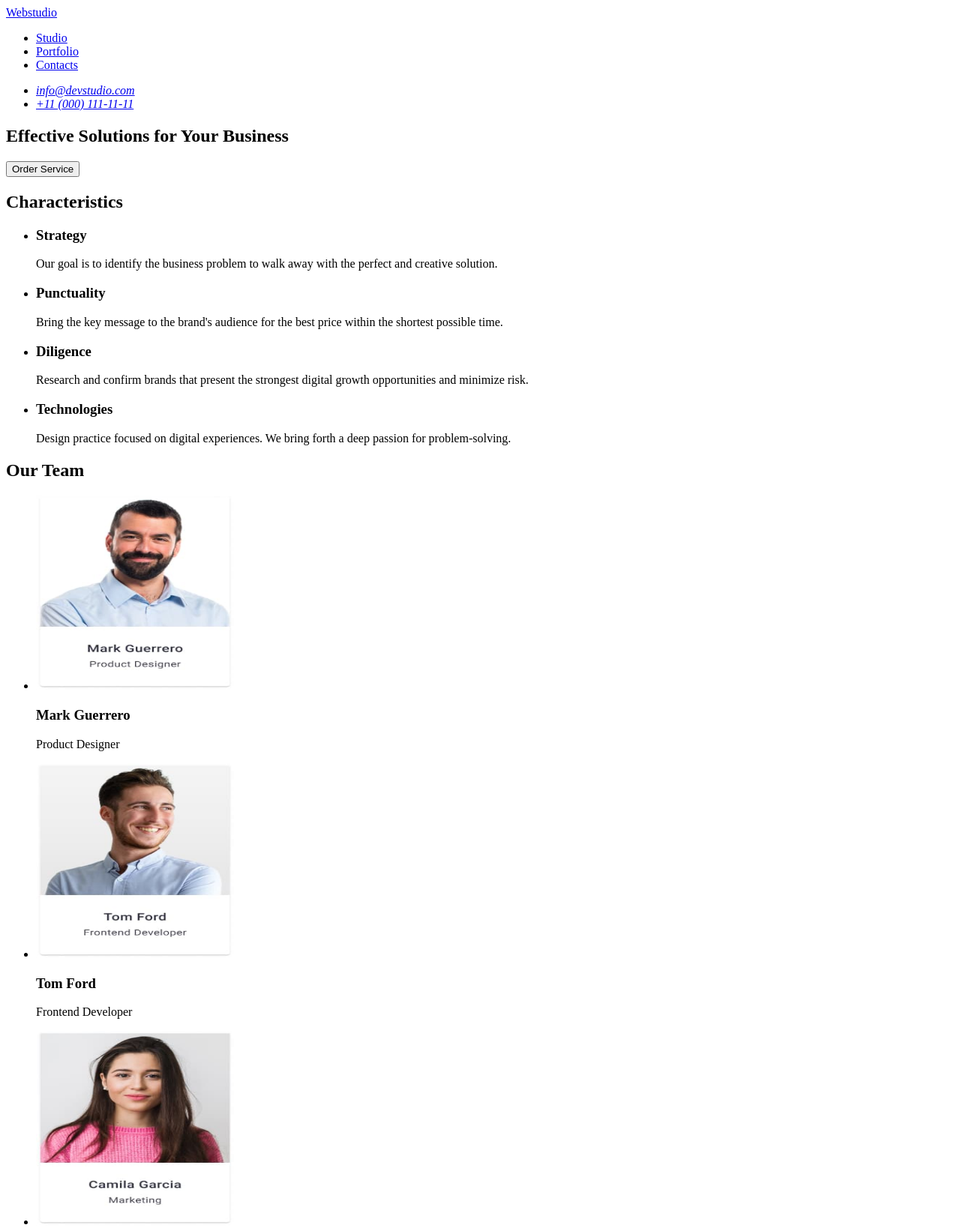
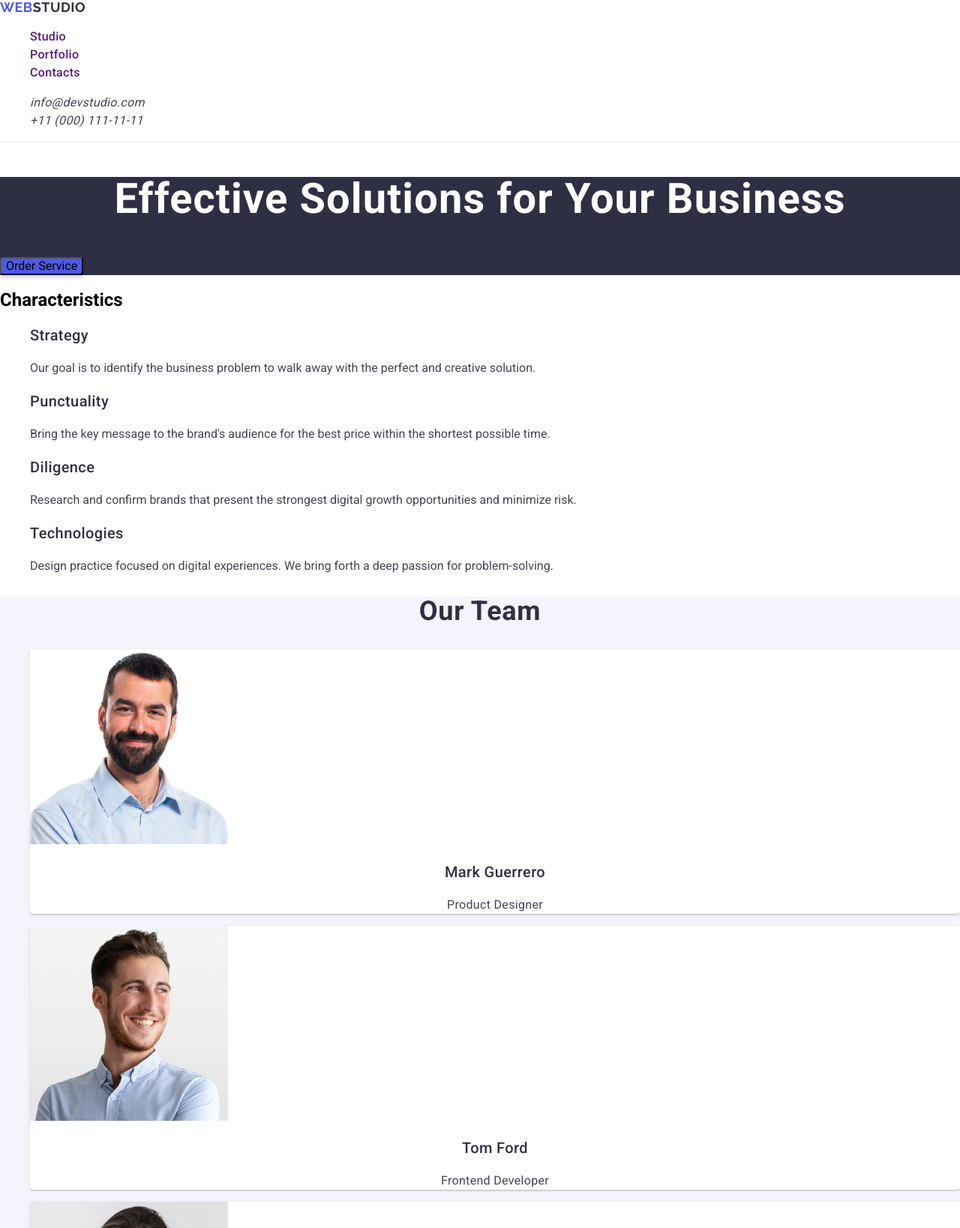
Before and after one commit to barsoev/goit-markup-hw-002, a plain HTML site: page index.html in a window 1280 px wide. Shown: the top 1638 px of the page at 75% size. Drawn offline with nearby package versions, Linux system fonts and the light colour scheme.

Commit message:
html+css-ready-to-check

```diff
--- /dev/null
+++ b/css/styles.css
@@ -0,0 +1,178 @@
+:root {
+  --main-color: #2e2f42;
+  --logo-button-color: #4d5ae5;
+  --text-color: #434455;
+}
+.link {
+  text-decoration: none;
+}
+.list {
+  list-style-type: none;
+}
+button {
+  cursor: pointer;
+}
+body {
+  font-family: "Roboto", sans-serif;
+}
+/*Хедер*/
+.logo-second-word {
+  color: var(--logo-button-color);
+  font-family: Raleway;
+  font-size: 18px;
+  font-weight: 700;
+  line-height: 1.16;
+  letter-spacing: 0.03em;
+  text-transform: uppercase;
+}
+.logotype {
+  color: var(--main-color);
+  font-family: Raleway;
+  font-size: 18px;
+  font-weight: 700;
+  line-height: 1.16;
+  letter-spacing: 0.03em;
+  text-transform: uppercase;
+}
+.page-header {
+  background: #fff;
+  border-bottom: 1px solid #e7e9fc;
+}
+.menu-list {
+  color: var(--main-color);
+  font-size: 16px;
+  font-weight: 500;
+  line-height: 1.5;
+  letter-spacing: 0.02em;
+}
+.menu-list .link:hover,
+.menu-list .link:focus {
+  color: var(--logo-button-color);
+}
+
+.contacts-link {
+  color: var(--text-color);
+  font-size: 16px;
+  font-weight: 400;
+  line-height: 1.5;
+  letter-spacing: 0.02em;
+}
+.contacts-link:hover,
+.contacts-link:focus {
+  color: var(--logo-button-color);
+}
+/* Секція 1 */
+.big-board {
+  background: var(--main-color);
+}
+.main-title {
+  color: #fff;
+  text-align: center;
+  font-size: 56px;
+  font-weight: 700;
+  line-height: 1.07;
+  letter-spacing: 0.02em;
+}
+.order-service {
+  border-radius: 4px;
+  background: var(--logo-button-color);
+  box-shadow: 0px 4px 4px 0px rgba(0, 0, 0, 0.15);
+}
+/* Секція 2 */
+.about-us-title {
+  color: var(--main-color);
+  font-size: 20px;
+  font-weight: 500;
+  line-height: 1.2;
+  letter-spacing: 0.02em;
+}
+.about-us-text {
+  color: var(--text-color);
+  font-size: 16px;
+  font-weight: 400;
+  line-height: 1.5;
+  letter-spacing: 0.02;
+}
+/* Секція 3 */
+.team {
+  background: #f4f4fd;
+}
+.team-title {
+  color: var(--main-color);
+  text-align: center;
+  font-size: 36px;
+  font-weight: 700;
+  line-height: 1.11;
+  letter-spacing: 0.02em;
+  text-transform: capitalize;
+}
+.team-list-item {
+  border-radius: 0px 0px 4px 4px;
+  background: #fff;
+  box-shadow: 0px 2px 1px 0px rgba(46, 47, 66, 0.08),
+    0px 1px 1px 0px rgba(46, 47, 66, 0.16),
+    0px 1px 6px 0px rgba(46, 47, 66, 0.08);
+}
+.team-list-fullname {
+  color: var(--main-color);
+  text-align: center;
+  font-size: 20px;
+  font-weight: 500;
+  line-height: 1.2;
+  letter-spacing: 0.02em;
+}
+.team-list-text {
+  color: var(--text-color);
+  text-align: center;
+  font-size: 16px;
+  font-weight: 400;
+  line-height: 1.5;
+  letter-spacing: 0.02em;
+}
+/* Секція 4 */
+.portfolio {
+  background: #fff;
+}
+.portfolio-item {
+  border: 1px solid #e7e9fc;
+  background: #fff;
+}
+.portfolio-img {
+  background: url(<path-to-image>), lightgray 0px 0px / 100% 100% no-repeat;
+}
+.portfolio-product {
+  color: var(--main-color);
+  font-size: 20px;
+  font-weight: 500;
+  line-height: 1.2;
+  letter-spacing: 0.02em;
+}
+.portfolio-text {
+  color: var(--text-color);
+  font-family: inherit;
+  font-size: 16px;
+  font-weight: 400;
+  line-height: 1.5;
+  letter-spacing: 0.32px;
+}
+/* Футтер */
+.footer {
+  background: #2e2f42;
+}
+.logotype-footer {
+  color: #f4f4fd;
+  font-family: Raleway;
+  font-size: 18px;
+  font-weight: 700;
+  line-height: 1.16;
+  letter-spacing: 0.03em;
+  text-transform: uppercase;
+}
+.footer-text {
+  color: #f4f4fd;
+  font-family: inherit;
+  font-size: 16px;
+  font-weight: 400;
+  line-height: 24px; /* 150% */
+  letter-spacing: 0.32px;
+}
--- a/index.html
+++ b/index.html
@@ -4,60 +4,88 @@
     <meta charset="UTF-8" />
     <meta name="viewport" content="width=device-width, initial-scale=1.0" />
     <title>Document</title>
+    <link rel="preconnect" href="https://fonts.googleapis.com" />
+    <link rel="preconnect" href="https://fonts.gstatic.com" crossorigin />
+    <link
+      href="https://fonts.googleapis.com/css2?family=Raleway:wght@700&family=Roboto:wght@400;500;700&display=swap"
+      rel="stylesheet"
+    />
+    <link
+      rel="stylesheet"
+      href="https://cdnjs.cloudflare.com/ajax/libs/modern-normalize/2.0.0/modern-normalize.min.css"
+      integrity="sha512-4xo8blKMVCiXpTaLzQSLSw3KFOVPWhm/TRtuPVc4WG6kUgjH6J03IBuG7JZPkcWMxJ5huwaBpOpnwYElP/m6wg=="
+      crossorigin="anonymous"
+      referrerpolicy="no-referrer"
+    />
+    <link rel="stylesheet" href="./css/styles.css" />
   </head>
   <body>
-    <header>
-      <nav>
-        <!--логотип-->
-        <a href="./index.html">Webstudio</a>
-        <!--навігація по сторінці-->
-        <ul>
-          <li><a href="./index.html">Studio</a></li>
-          <li><a href="./index.html">Portfolio</a></li>
-          <li><a href="./index.html">Contacts</a></li>
+    <header class="page-header">
+      <nav class="page-navigation">
+        <a class="logotype link" href="./index.html"
+          ><span class="logo-second-word">Web</span>Studio</a
+        >
+        <ul class="menu-list list">
+          <li class="menu-item">
+            <a class="menu-link link" href="">Studio</a>
+          </li>
+          <li class="menu-item">
+            <a class="menu-link link" href="">Portfolio</a>
+          </li>
+          <li class="menu-item">
+            <a class="menu-link link" href="">Contacts</a>
+          </li>
         </ul>
       </nav>
       <address>
-        <ul>
-          <li><a href="mailto:info@devstudio.com">info@devstudio.com</a></li>
-          <li><a href="tel:+110001111111">+11 (000) 111-11-11</a></li>
+        <ul class="contacts list list">
+          <li>
+            <a class="contacts-link link" href="mailto:info@devstudio.com"
+              >info@devstudio.com</a
+            >
+          </li>
+          <li>
+            <a class="contacts-link link" href="tel:+110001111111"
+              >+11 (000) 111-11-11</a
+            >
+          </li>
         </ul>
       </address>
     </header>
     <main>
       <!--Заголовок на фоні з кнопкою-->
-      <section>
-        <h1>Effective Solutions for Your Business</h1>
-        <button type="button">Order Service</button>
+      <section class="big-board">
+        <h1 class="main-title">Effective Solutions for Your Business</h1>
+        <button class="order-service" type="button">Order Service</button>
       </section>
       <!--Ключі успіху-->
       <section>
         <h2>Characteristics</h2>
-        <ul>
-          <li>
-            <h3>Strategy</h3>
-            <p>
+        <ul class="about-us-list list">
+          <li class="about-us-item">
+            <h3 class="about-us-title">Strategy</h3>
+            <p class="about-us-text">
               Our goal is to identify the business problem to walk away with the
               perfect and creative solution.
             </p>
           </li>
-          <li>
-            <h3>Punctuality</h3>
-            <p>
+          <li class="about-us-item">
+            <h3 class="about-us-title">Punctuality</h3>
+            <p class="about-us-text">
               Bring the key message to the brand's audience for the best price
               within the shortest possible time.
             </p>
           </li>
-          <li>
-            <h3>Diligence</h3>
-            <p>
+          <li class="about-us-item">
+            <h3 class="about-us-title">Diligence</h3>
+            <p class="about-us-text">
               Research and confirm brands that present the strongest digital
               growth opportunities and minimize risk.
             </p>
           </li>
-          <li>
-            <h3>Technologies</h3>
-            <p>
+          <li class="about-us-item">
+            <h3 class="about-us-title">Technologies</h3>
+            <p class="about-us-text">
               Design practice focused on digital experiences. We bring forth a
               deep passion for problem-solving.
             </p>
@@ -65,56 +93,134 @@
         </ul>
       </section>
       <!--Наша команда-->
-      <section>
-        <h2>Our Team</h2>
-        <ul>
-          <li>
+      <section class="team">
+        <h2 class="team-title">Our Team</h2>
+        <ul class="team-list list">
+          <li class="team-list-item">
             <img
-              src="./images/product-desiner.jpg"
+              class="team-list-img"
+              src="./images/ours-tem/product-designer.jpg"
               alt="photo product-desiner"
               width="264"
               height="260"
             />
-            <h3>Mark Guerrero</h3>
-            <p>Product Designer</p>
+            <h3 class="team-list-fullname">Mark Guerrero</h3>
+            <p class="team-list-text">Product Designer</p>
           </li>
-          <li>
+          <li class="team-list-item">
             <img
-              src="./images/frontend-developer.jpg"
+              class="team-list-img"
+              src="./images/ours-tem/developer.jpg"
               alt="photo frontend-developer"
               width="264"
               height="260"
             />
-            <h3>Tom Ford</h3>
-            <p>Frontend Developer</p>
+            <h3 class="team-list-fullname">Tom Ford</h3>
+            <p class="team-list-text">Frontend Developer</p>
           </li>
-          <li>
+          <li class="team-list-item">
             <img
-              src="./images/marketing.jpg"
+              class="team-list-img"
+              src="./images/ours-tem/marketing.jpg"
               alt="photo marketing"
               width="264"
               height="260"
             />
-            <h3>Camila Garcia</h3>
-            <p>Marketing</p>
+            <h3 class="team-list-fullname">Camila Garcia</h3>
+            <p class="team-list-text">Marketing</p>
           </li>
-          <li>
+          <li class="team-list-item">
             <img
-              src="./images/ui-designer.jpg"
+              class="team-list-img"
+              src="./images/ours-tem/ui-designer.jpg"
               alt="photo ui-designer"
               width="264"
               height="260"
             />
-            <h3>Daniel Wilson</h3>
-            <p>UI Designer</p>
+            <h3 class="team-list-fullname">Daniel Wilson</h3>
+            <p class="team-list-text">UI Designer</p>
+          </li>
+        </ul>
+      </section>
+      <!--Наше Портфоліо-->
+      <section class="portfolio">
+        <h2 class="portfolio-mail-title">Our Portfolio</h2>
+        <ul class="portfolio-list list">
+          <li class="portfolio-item">
+            <img
+              src="./images/portfolio/bank-app.jpg"
+              alt="photo-bank-app"
+              width="360"
+              height="300"
+              class="portfolio-img"
+            />
+            <h3 class="portfolio-product">Banking App</h3>
+            <p class="portfolio-text">App</p>
+          </li>
+          <li class="portfolio-item">
+            <img
+              src="./images/portfolio/phone-qr-code.jpg"
+              alt="photo-qr-code"
+              width="360"
+              height="300"
+              class="portfolio-img"
+            />
+            <h3 class="portfolio-product">Cashless Payment</h3>
+            <p class="portfolio-text">Marketing</p>
+          </li>
+          <li class="portfolio-item">
+            <img
+              src="./images/portfolio/laptop-phone.jpg"
+              alt="photo-laptop-and-phone"
+              width="360"
+              height="300"
+              class="portfolio-img"
+            />
+            <h3 class="portfolio-product">Meditation App</h3>
+            <p class="portfolio-text">App</p>
+          </li>
+          <li class="portfolio-item">
+            <img
+              src="./images/portfolio/inside-car.jpg"
+              alt="photo-app-taxi"
+              width="360"
+              height="300"
+              class="portfolio-img"
+            />
+            <h3 class="portfolio-product">Taxi Service</h3>
+            <p class="portfolio-text">Marketing</p>
+          </li>
+          <li class="portfolio-item">
+            <img
+              src="./images/portfolio/phone.jpg"
+              alt="photo-ilustrations"
+              width="360"
+              height="300"
+              class="portfolio-img"
+            />
+            <h3 class="portfolio-product">Screen Illustrations</h3>
+            <p class="portfolio-text">Design</p>
+          </li>
+          <li class="portfolio-item">
+            <img
+              src="./images/portfolio/girl-with-phone.jpg"
+              alt="photo-girl-with-phone"
+              width="360"
+              height="300"
+              class="portfolio-img"
+            />
+            <h3 class="portfolio-product">Online Courses</h3>
+            <p class="portfolio-text">Marketing</p>
           </li>
         </ul>
       </section>
     </main>
-    <footer>
+    <footer class="footer">
       <!--логотип-->
-      <a href="./index.html">Webstudio</a>
-      <p>
+      <a class="logotype-footer link" href="./index.html"
+        ><span class="logo-second-word">Web</span>Studio</a
+      >
+      <p class="footer-text">
         Increase the flow of customers and sales for your business with digital
         marketing & growth solutions.
       </p>
```
Also changed, not shown: images/frontend-developer.jpg (deleted), images/marketing.jpg (deleted), images/ours-tem/developer.jpg (added), images/ours-tem/marketing.jpg (added), images/ours-tem/product-designer.jpg (added), images/ours-tem/ui-designer.jpg (added), images/portfolio/bank-app.jpg (added), images/portfolio/girl-with-phone.jpg (added), images/portfolio/img-without sqoosh-laptop.jpg (added), images/portfolio/inside-car.jpg (added), images/portfolio/laptop-phone.jpg (added), images/portfolio/phone-qr-code.jpg (added), images/portfolio/phone.jpg (added), images/product-desiner.jpg (deleted), 1 more files.
